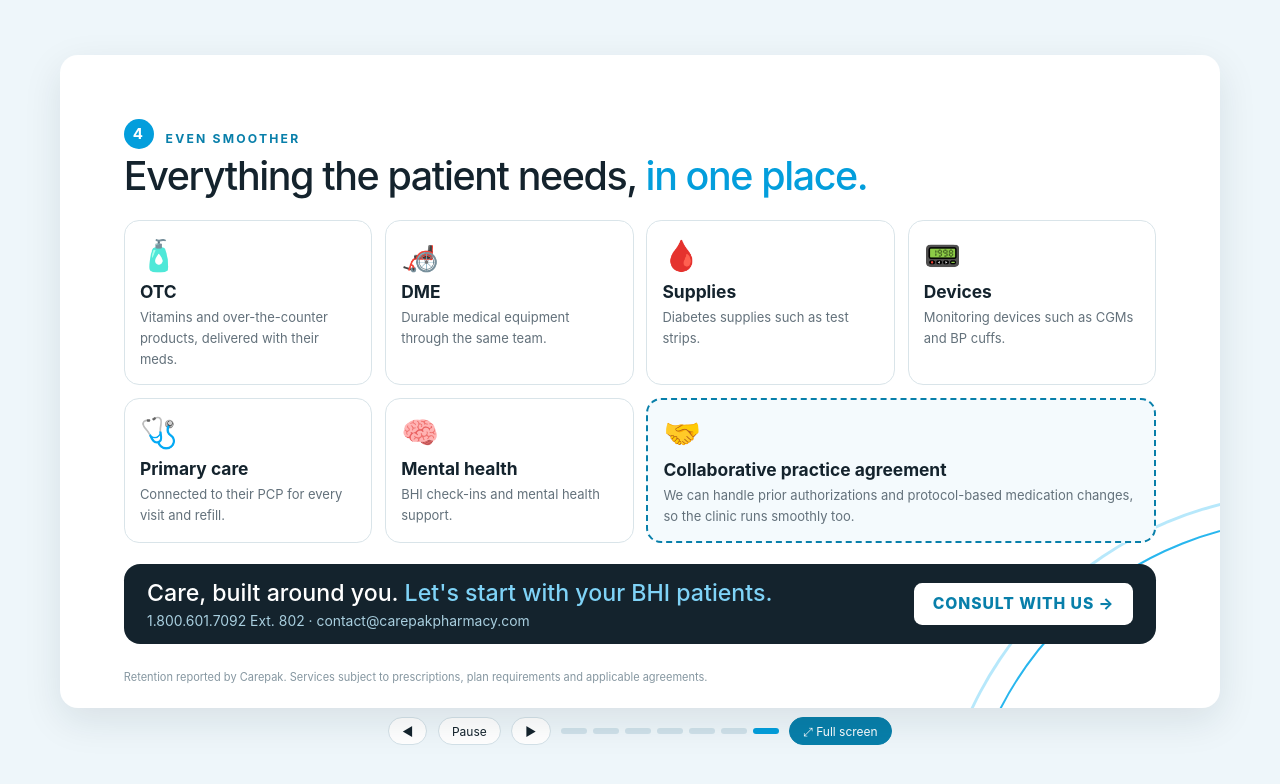
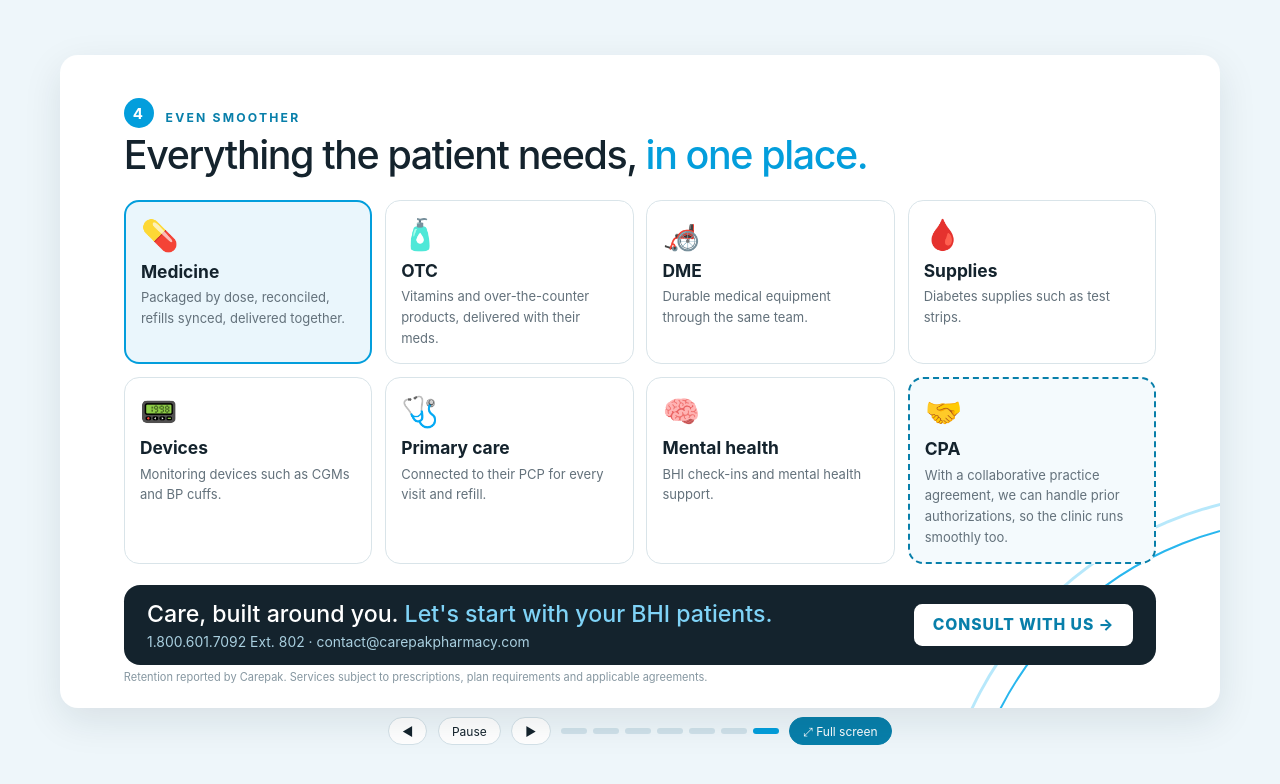
Before and after one commit to wonshon-cmd/carepak-site, a plain HTML site: page letsconnect/moses-v3/index.html in a window 1280 px wide. Both pictures are taken after a click on the button "Previous slide". Drawn offline with Linux system fonts and the light colour scheme.

Commit message:
Moses Ver. 3: 'See it' slide before Why it works; Medicine added to Everything in one place
Co-Authored-By: Claude Opus 5.5 <noreply@anthropic.com>
Claude-Session: https://claude.ai/code/session_01HiA1GooPrMGJBDQz5GNcWJ

```diff
--- a/letsconnect/moses-v3/index.html
+++ b/letsconnect/moses-v3/index.html
@@ -103,6 +103,7 @@ em{font-style:normal;color:var(--blue)}
 /* everything in one place */
 .all{display:grid;grid-template-columns:repeat(4,1fr);gap:1.1cqw;margin-top:.4cqw}
 .all .c{padding:1.3cqw}.all .c b{font-size:1.5cqw}.all .c span{font-size:1.12cqw}
+.all .c.hot2{border:.18cqw solid var(--blue);background:var(--wash)}
 .close.sm{margin-top:1.8cqw;padding:1.3cqw 2cqw}.close.sm h3{font-size:2cqw}
 /* controls */
 .bar{display:flex;align-items:center;gap:.8vw;font-size:max(12px,.9vw)}
@@ -140,17 +141,6 @@ em{font-style:normal;color:var(--blue)}
 </section>
 
 <section class="slide">
-  <div class="k a"><span class="num">1</span>Why it works</div>
-  <h2 class="a" style="transition-delay:.2s">Less confused patients <em>stay in care.</em></h2>
-  <div class="vs">
-    <div class="side bad a" style="transition-delay:.6s"><h3>Without Carepak</h3><ul><li>Bottles everywhere, which pill when?</li><li>Refills due on 6 different days</li><li>Calls to the doctor, the pharmacy, the plan</li><li>Missed doses, missed visits</li></ul></div>
-    <div class="arrowR a" style="transition-delay:1.1s">→</div>
-    <div class="side good a" style="transition-delay:1.4s"><h3>With Carepak</h3><ul><li>One packet per dose, clearly labeled</li><li>One reconciled list, one refill date</li><li>One coordinator to call or chat</li><li>Patients understand and keep coming back</li></ul></div>
-  </div>
-  <div class="result a" style="transition-delay:2s">No confusion → better adherence → <em>patients stay in care.</em><br><span style="font-size:1.55cqw;color:var(--muted);font-weight:500">It works best when we work together with providers.</span></div>
-</section>
-
-<section class="slide">
   <div class="k a">See it for yourself</div>
   <h2 class="a" style="transition-delay:.2s">Packaged, reconciled, <em>and always one message away.</em></h2>
   <div class="see">
@@ -169,6 +159,17 @@ em{font-style:normal;color:var(--blue)}
         <div class="cst">✓ List updated · packets changed · family informed</div>
       </div></div>
   </div>
+</section>
+
+<section class="slide">
+  <div class="k a"><span class="num">1</span>Why it works</div>
+  <h2 class="a" style="transition-delay:.2s">Less confused patients <em>stay in care.</em></h2>
+  <div class="vs">
+    <div class="side bad a" style="transition-delay:.6s"><h3>Without Carepak</h3><ul><li>Bottles everywhere, which pill when?</li><li>Refills due on 6 different days</li><li>Calls to the doctor, the pharmacy, the plan</li><li>Missed doses, missed visits</li></ul></div>
+    <div class="arrowR a" style="transition-delay:1.1s">→</div>
+    <div class="side good a" style="transition-delay:1.4s"><h3>With Carepak</h3><ul><li>One packet per dose, clearly labeled</li><li>One reconciled list, one refill date</li><li>One coordinator to call or chat</li><li>Patients understand and keep coming back</li></ul></div>
+  </div>
+  <div class="result a" style="transition-delay:2s">No confusion → better adherence → <em>patients stay in care.</em><br><span style="font-size:1.55cqw;color:var(--muted);font-weight:500">It works best when we work together with providers.</span></div>
 </section>
 
 <section class="slide">
@@ -203,13 +204,14 @@ em{font-style:normal;color:var(--blue)}
   <div class="k a"><span class="num">4</span>Even smoother</div>
   <h2 class="a" style="transition-delay:.2s">Everything the patient needs, <em>in one place.</em></h2>
   <div class="all">
+    <div class="c hot2 a" style="transition-delay:.3s"><i>💊</i><b>Medicine</b><span>Packaged by dose, reconciled, refills synced, delivered together.</span></div>
     <div class="c a" style="transition-delay:.4s"><i>🧴</i><b>OTC</b><span>Vitamins and over-the-counter products, delivered with their meds.</span></div>
     <div class="c a" style="transition-delay:.55s"><i>🦽</i><b>DME</b><span>Durable medical equipment through the same team.</span></div>
     <div class="c a" style="transition-delay:.7s"><i>🩸</i><b>Supplies</b><span>Diabetes supplies such as test strips.</span></div>
     <div class="c a" style="transition-delay:.85s"><i>📟</i><b>Devices</b><span>Monitoring devices such as CGMs and BP cuffs.</span></div>
     <div class="c a" style="transition-delay:1s"><i>🩺</i><b>Primary care</b><span>Connected to their PCP for every visit and refill.</span></div>
     <div class="c a" style="transition-delay:1.15s"><i>🧠</i><b>Mental health</b><span>BHI check-ins and mental health support.</span></div>
-    <div class="c hot a" style="transition-delay:1.3s;grid-column:span 2"><i>🤝</i><b>Collaborative practice agreement</b><span>We can handle prior authorizations and protocol-based medication changes, so the clinic runs smoothly too.</span></div>
+    <div class="c hot a" style="transition-delay:1.3s"><i>🤝</i><b>CPA</b><span>With a collaborative practice agreement, we can handle prior authorizations, so the clinic runs smoothly too.</span></div>
   </div>
   <div class="close sm a" style="transition-delay:1.9s"><div><h3>Care, built around you. <em>Let's start with your BHI patients.</em></h3><small>1.800.601.7092 Ext. 802 · contact@carepakpharmacy.com</small></div><span class="cta">CONSULT WITH US →</span></div>
 </section>
@@ -222,7 +224,7 @@ em{font-style:normal;color:var(--blue)}
 <script>
 (function () {
   var slides = [].slice.call(document.querySelectorAll(".slide")), dots = document.getElementById("dots");
-  var TIME = [9000, 12000, 12000, 18000, 11000, 18000, 14000], cur = 0, timer = null, paused = false;
+  var TIME = [9000, 12000, 18000, 12000, 11000, 18000, 14000], cur = 0, timer = null, paused = false;
   slides.forEach(function (_, i) { var b = document.createElement("button"); b.setAttribute("aria-label", "Slide " + (i + 1)); b.onclick = function () { go(i); }; dots.appendChild(b); });
   function count() {
     var el = document.getElementById("cnt"), n = 0; el.textContent = "0";
```
